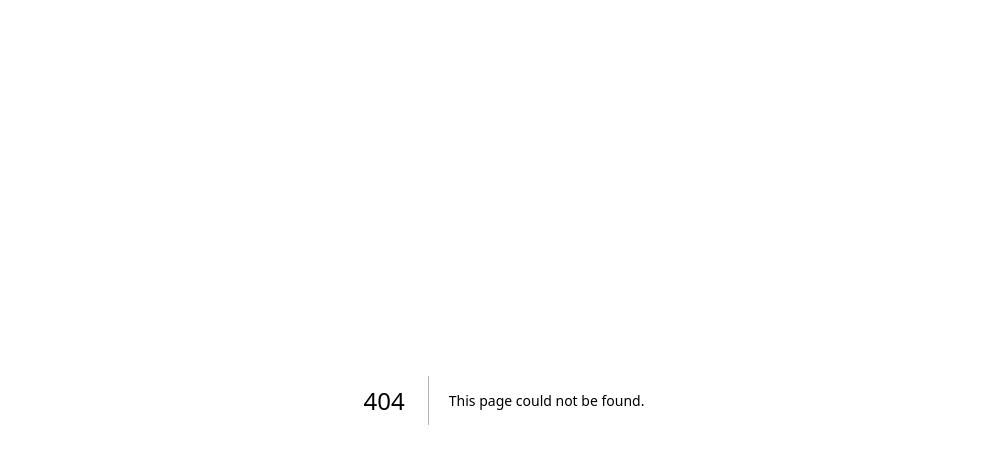
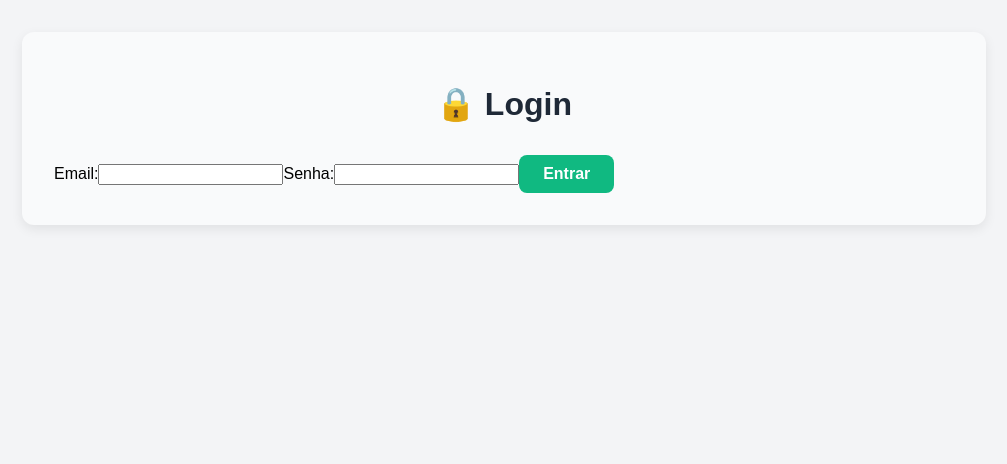
Before and after one commit to diogopq/financeiro-next, a Next.js app: page /login in a window 1280 px wide. Before the commit this address had no page. Shown: the top 464 px of the page, without its empty margins (136-1143 px from the left). Built offline with nearby package versions, Linux system fonts and the light colour scheme; no server answers.

Commit message:
Inserçao de login

```diff
--- /dev/null
+++ b/pages/login.js
@@ -0,0 +1,58 @@
+import { useState } from "react";
+import { useRouter } from "next/router";
+import { supabase } from "../utils/supabaseClient";
+import styles from "../styles/Home.module.css";
+
+export default function Login() {
+  const router = useRouter();
+  const [email, setEmail] = useState("");
+  const [senha, setSenha] = useState("");
+  const [erro, setErro] = useState("");
+
+  const handleLogin = async (e) => {
+    e.preventDefault();
+
+    const { data, error } = await supabase.auth.signInWithPassword({
+      email,
+      password: senha,
+    });
+
+    if (error) {
+      setErro(error.message);
+    } else {
+      // Login bem-sucedido
+      sessionStorage.setItem("logado", "true");
+      router.push("/");
+    }
+  };
+
+  return (
+    <div className={styles.container}>
+      <h1 className={styles.title}>🔒 Login</h1>
+      <form onSubmit={handleLogin} className={styles.loginForm}>
+        <label>
+          Email:
+          <input
+            type="email"
+            value={email}
+            onChange={(e) => setEmail(e.target.value)}
+            required
+          />
+        </label>
+        <label>
+          Senha:
+          <input
+            type="password"
+            value={senha}
+            onChange={(e) => setSenha(e.target.value)}
+            required
+          />
+        </label>
+        {erro && <p style={{ color: "red" }}>{erro}</p>}
+        <button type="submit" className={`${styles.button} ${styles.saveButton}`}>
+          Entrar
+        </button>
+      </form>
+    </div>
+  );
+}
```
Also changed, not shown: pages/index.js (+58 -161 lines).
